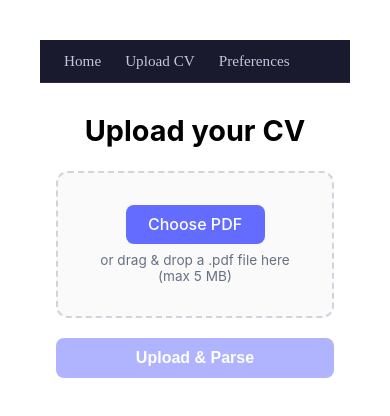
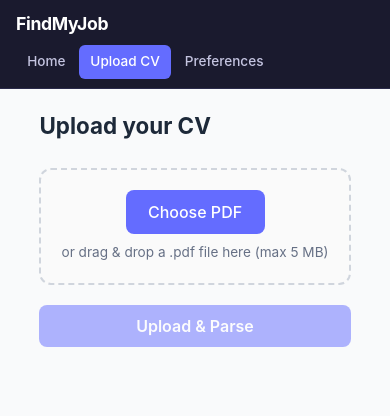
Before and after one commit to P4ulCun/FindMyJob, a React (Vite) app in the folder frontend/: page /cv in a window 390 px wide. Shown: the top 416 px of the page. Built offline with nearby package versions, Linux system fonts and the light colour scheme.

Commit message:
final version Epics 2-3

```diff
--- a/frontend/src/App.css
+++ b/frontend/src/App.css
@@ -1,38 +1,24 @@
-.app {
-  padding: 2rem;
-  text-align: center;
+/* ---------- Page shell ---------- */
+.page-shell {
+  max-width: 720px;
+  margin: 0 auto;
+  padding: 2rem 1rem 4rem;
 }
 
-h1 {
-  font-size: 3.2em;
-  line-height: 1.1;
+/* ---------- Home ---------- */
+.home-page {
+  text-align: center;
+  padding: 4rem 1rem;
 }
 
-.card {
-  padding: 2em;
+.home-page h1 {
+  font-size: 2.4rem;
+  font-weight: 700;
+  margin-bottom: 0.5rem;
+  color: #1d2939;
 }
 
-.read-the-docs {
-  color: #888;
+.home-subtitle {
+  font-size: 1.05rem;
+  color: #667085;
 }
-
-/* ---------- Nav ---------- */
-.main-nav {
-  display: flex;
-  gap: 1.5rem;
-  padding: 0.75rem 1.5rem;
-  background: #1a1a2e;
-  border-bottom: 1px solid #2a2a4a;
-}
-
-.main-nav a {
-  color: #c4c4e0;
-  text-decoration: none;
-  font-weight: 500;
-  font-size: 0.95rem;
-  transition: color 0.2s;
-}
-
-.main-nav a:hover {
-  color: #646cff;
-}
--- a/frontend/src/App.jsx
+++ b/frontend/src/App.jsx
@@ -1,14 +1,15 @@
-import { BrowserRouter, Routes, Route, Link } from 'react-router-dom'
+import { BrowserRouter, Routes, Route } from 'react-router-dom'
+import Navbar from './components/Navbar/Navbar'
 import CVPage from './pages/CV/CVPage'
 import PreferencesPage from './pages/Preferences/PreferencesPage'
 import './App.css'
 
 function Home() {
   return (
-    <div className="app">
+    <div className="home-page">
       <h1>FindMyJob</h1>
-      <p className="read-the-docs">
-        React + Vite + Django + PostgreSQL
+      <p className="home-subtitle">
+        Your AI-powered job search assistant.
       </p>
     </div>
   )
@@ -17,16 +18,14 @@ function Home() {
 function App() {
   return (
     <BrowserRouter>
-      <nav className="main-nav">
-        <Link to="/">Home</Link>
-        <Link to="/cv">Upload CV</Link>
-        <Link to="/preferences">Preferences</Link>
-      </nav>
-      <Routes>
-        <Route path="/" element={<Home />} />
-        <Route path="/cv" element={<CVPage />} />
-        <Route path="/preferences" element={<PreferencesPage />} />
-      </Routes>
+      <Navbar />
+      <main className="page-shell">
+        <Routes>
+          <Route path="/" element={<Home />} />
+          <Route path="/cv" element={<CVPage />} />
+          <Route path="/preferences" element={<PreferencesPage />} />
+        </Routes>
+      </main>
     </BrowserRouter>
   )
 }
--- /dev/null
+++ b/frontend/src/components/Navbar/Navbar.css
@@ -0,0 +1,68 @@
+.navbar {
+  display: flex;
+  align-items: center;
+  gap: 2rem;
+  padding: 0.75rem 1.5rem;
+  background: #1a1a2e;
+  border-bottom: 1px solid #2a2a4a;
+  position: sticky;
+  top: 0;
+  z-index: 100;
+}
+
+.navbar-brand {
+  font-weight: 700;
+  font-size: 1.1rem;
+  color: #fff;
+  letter-spacing: -0.02em;
+  white-space: nowrap;
+}
+
+.navbar-links {
+  display: flex;
+  gap: 0.25rem;
+  list-style: none;
+  margin: 0;
+  padding: 0;
+}
+
+.navbar-links a {
+  display: block;
+  padding: 0.45rem 0.9rem;
+  color: #c4c4e0;
+  text-decoration: none;
+  font-weight: 500;
+  font-size: 0.9rem;
+  border-radius: 6px;
+  transition: color 0.2s, background 0.2s;
+}
+
+.navbar-links a:hover {
+  color: #fff;
+  background: rgba(100, 108, 255, 0.12);
+}
+
+.navbar-links a.active {
+  color: #fff;
+  background: #646cff;
+}
+
+/* ---- Responsive ---- */
+@media (max-width: 600px) {
+  .navbar {
+    flex-direction: column;
+    align-items: flex-start;
+    gap: 0.5rem;
+    padding: 0.6rem 1rem;
+  }
+
+  .navbar-links {
+    width: 100%;
+    gap: 0.15rem;
+  }
+
+  .navbar-links a {
+    font-size: 0.85rem;
+    padding: 0.4rem 0.7rem;
+  }
+}
--- /dev/null
+++ b/frontend/src/components/Navbar/Navbar.jsx
@@ -0,0 +1,30 @@
+import { NavLink } from 'react-router-dom';
+import './Navbar.css';
+
+const links = [
+  { to: '/', label: 'Home' },
+  { to: '/cv', label: 'Upload CV' },
+  { to: '/preferences', label: 'Preferences' },
+];
+
+export default function Navbar() {
+  return (
+    <nav className="navbar">
+      <span className="navbar-brand">FindMyJob</span>
+
+      <ul className="navbar-links">
+        {links.map((l) => (
+          <li key={l.to}>
+            <NavLink
+              to={l.to}
+              end={l.to === '/'}
+              className={({ isActive }) => (isActive ? 'active' : '')}
+            >
+              {l.label}
+            </NavLink>
+          </li>
+        ))}
+      </ul>
+    </nav>
+  );
+}
--- a/frontend/src/index.css
+++ b/frontend/src/index.css
@@ -1,6 +1,50 @@
+/* ---------- Reset & base ---------- */
+*,
+*::before,
+*::after {
+  box-sizing: border-box;
+  margin: 0;
+  padding: 0;
+}
+
+html {
+  -webkit-text-size-adjust: 100%;
+}
+
+body {
+  font-family: Inter, system-ui, -apple-system, BlinkMacSystemFont, 'Segoe UI',
+    Roboto, 'Helvetica Neue', Arial, sans-serif;
+  font-size: 16px;
+  line-height: 1.55;
+  color: #1d2939;
+  background: #f9fafb;
+  -webkit-font-smoothing: antialiased;
+  -moz-osx-font-smoothing: grayscale;
+}
+
 #root {
-  max-width: 1280px;
-  margin: 0 auto;
-  padding: 2rem;
-  text-align: center;
+  min-height: 100vh;
+  display: flex;
+  flex-direction: column;
 }
+
+a {
+  color: inherit;
+  text-decoration: none;
+}
+
+img, svg {
+  display: block;
+  max-width: 100%;
+}
+
+button {
+  font-family: inherit;
+}
+
+/* ---------- Responsive helpers ---------- */
+@media (max-width: 600px) {
+  .page-shell {
+    padding: 1.25rem 0.75rem 3rem;
+  }
+}
--- a/frontend/src/pages/CV/CVPage.css
+++ b/frontend/src/pages/CV/CVPage.css
@@ -1,8 +1,6 @@
 .cv-page {
   max-width: 640px;
-  margin: 2rem auto;
-  padding: 0 1rem;
-  font-family: Inter, system-ui, -apple-system, sans-serif;
+  margin: 0 auto;
 }
 
 .cv-page h1 {
@@ -217,3 +215,18 @@
   border-color: #646cff;
   box-shadow: 0 0 0 3px rgba(100, 108, 255, 0.15);
 }
+
+/* ---------- Responsive ---------- */
+@media (max-width: 600px) {
+  .cv-page h1 {
+    font-size: 1.4rem;
+  }
+
+  .upload-card {
+    padding: 1.25rem;
+  }
+
+  .btn-row {
+    flex-direction: column;
+  }
+}
--- a/frontend/src/pages/CV/CVPage.jsx
+++ b/frontend/src/pages/CV/CVPage.jsx
@@ -1,4 +1,5 @@
 import { useState, useRef } from 'react';
+import { authHeaders } from '../../utils/api';
 import './CVPage.css';
 
 const MAX_SIZE = 5 * 1024 * 1024; // 5 MB
@@ -9,11 +10,6 @@ function formatBytes(bytes) {
   if (bytes < 1024) return `${bytes} B`;
   if (bytes < 1024 * 1024) return `${(bytes / 1024).toFixed(1)} KB`;
   return `${(bytes / (1024 * 1024)).toFixed(2)} MB`;
-}
-
-function authHeaders(extra = {}) {
-  const token = localStorage.getItem('access_token');
-  return token ? { Authorization: `Bearer ${token}`, ...extra } : { ...extra };
 }
 
 export default function CVPage() {
--- a/frontend/src/pages/Preferences/PreferencesPage.css
+++ b/frontend/src/pages/Preferences/PreferencesPage.css
@@ -1,8 +1,6 @@
 .pref-page {
   max-width: 640px;
-  margin: 2rem auto;
-  padding: 0 1rem;
-  font-family: Inter, system-ui, -apple-system, sans-serif;
+  margin: 0 auto;
 }
 
 .pref-page h1 {
@@ -217,3 +215,18 @@
   opacity: 0.5;
   cursor: not-allowed;
 }
+
+/* ---------- Responsive ---------- */
+@media (max-width: 600px) {
+  .pref-page h1 {
+    font-size: 1.4rem;
+  }
+
+  .pref-radio-group {
+    flex-direction: column;
+  }
+
+  .pref-radio-card {
+    flex: none;
+  }
+}
--- a/frontend/src/pages/Preferences/PreferencesPage.jsx
+++ b/frontend/src/pages/Preferences/PreferencesPage.jsx
@@ -1,12 +1,8 @@
 import { useState, useEffect } from 'react';
+import { authHeaders } from '../../utils/api';
 import './PreferencesPage.css';
 
 const API_PREFERENCES = '/api/preferences/';
-
-function authHeaders(extra = {}) {
-  const token = localStorage.getItem('access_token');
-  return token ? { Authorization: `Bearer ${token}`, ...extra } : { ...extra };
-}
 
 const WORK_TYPES = [
   { value: 'remote', label: 'Remote' },
--- /dev/null
+++ b/frontend/src/utils/api.js
@@ -0,0 +1,14 @@
+const TOKEN_KEY = 'access_token';
+
+export function authHeaders(extra = {}) {
+  const token = localStorage.getItem(TOKEN_KEY);
+  return token ? { Authorization: `Bearer ${token}`, ...extra } : { ...extra };
+}
+
+export async function apiFetch(url, options = {}) {
+  const { headers: extraHeaders, ...rest } = options;
+  return fetch(url, {
+    ...rest,
+    headers: authHeaders(extraHeaders),
+  });
+}
```
